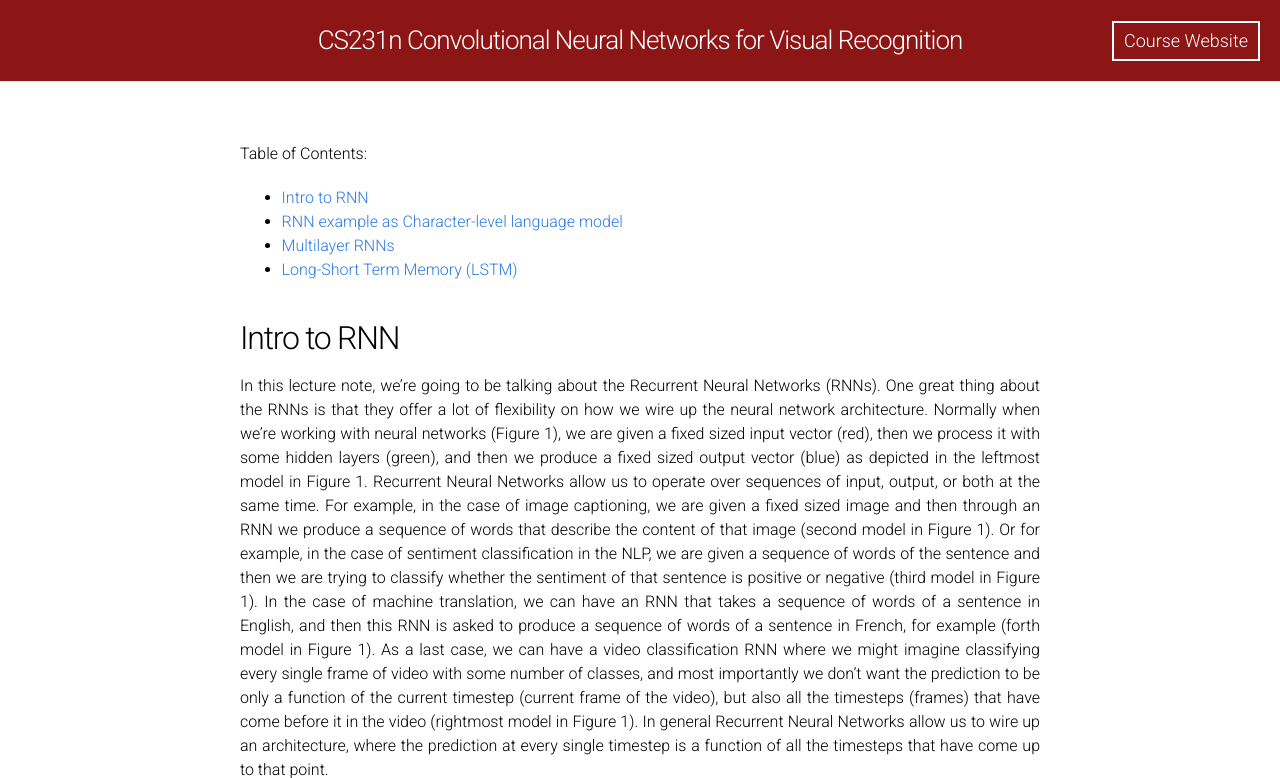
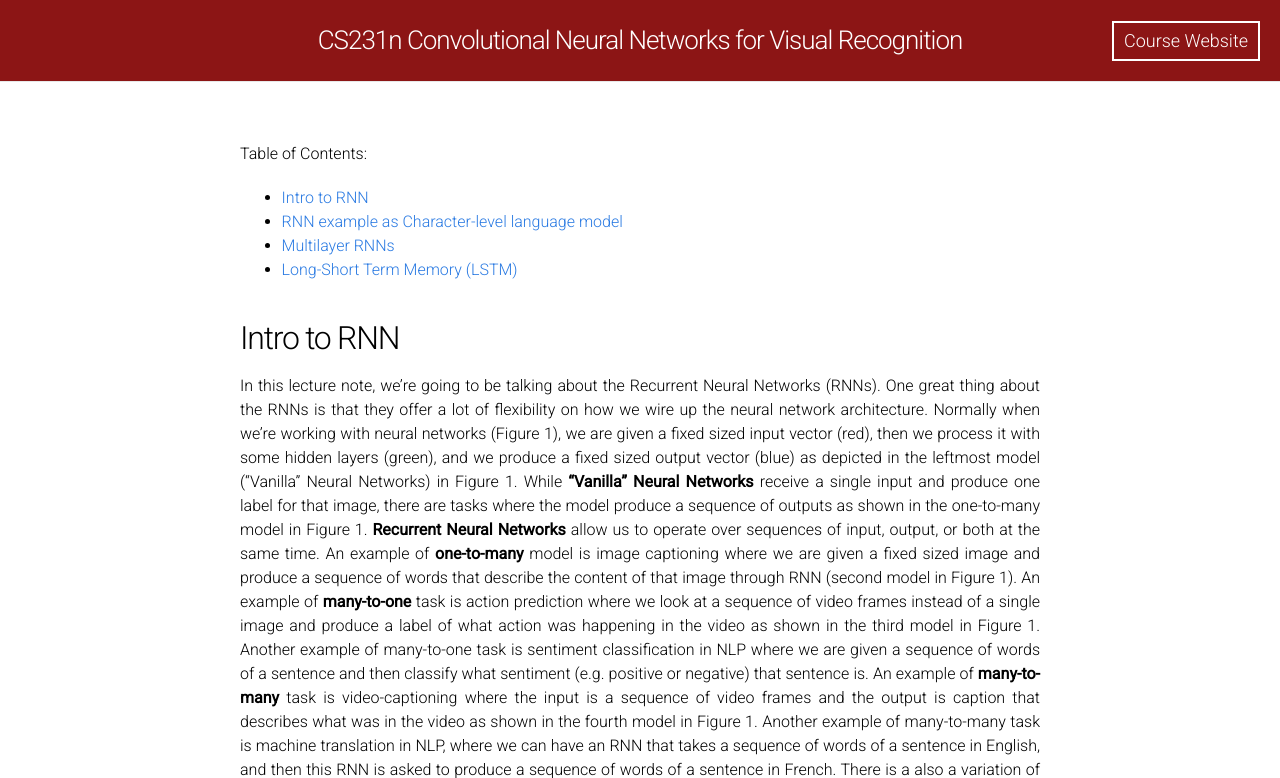
Before and after one commit to cs231n/cs231n.github.io, a Jekyll site: the page built from rnn.md, in a window 1280 px wide and 900 px high, cut to the strip 0-778 px from the top of the window. Built offline with Jekyll 4.4.1, drawn with Linux system fonts in a browser that asks for light colours; formulas are drawn with MathJax 3; some of the changed text lies outside the part shown.

Commit message:
Update rnn.md

```diff
--- a/rnn.md
+++ b/rnn.md
@@ -21,22 +21,25 @@ Table of Contents:
 In this lecture note, we're going to be talking about the Recurrent Neural Networks (RNNs). One
 great thing about the RNNs is that they offer a lot of flexibility on how we wire up the neural
 network architecture. Normally when we're working with neural networks (Figure 1), we are given a fixed sized
-input vector (red), then we process it with some hidden layers (green), and then we produce a
-fixed sized output vector (blue) as depicted in the leftmost model in Figure 1. Recurrent Neural
-Networks allow us to operate over sequences of input, output, or both at the same time. For
-example, in the case of image captioning, we are given a fixed sized image and then through an RNN
-we produce a sequence of words that describe the content of that image (second model in Figure 1).
-Or for example, in the case of sentiment classification in the NLP, we are given a sequence of words
-of the sentence and then we are trying to classify whether the sentiment of that sentence is
-positive or negative (third model in Figure 1). In the case of machine translation, we can have an
+input vector (red), then we process it with some hidden layers (green), and  we produce a
+fixed sized output vector (blue) as depicted in the leftmost model ("Vanilla" Neural Networks) in Figure 1.
+While **"Vanilla" Neural Networks** receive a single input and produce one label for that image, there are tasks where
+the model produce a sequence of outputs as shown in the one-to-many model in Figure 1. **Recurrent Neural Networks** allow
+us to operate over sequences of input, output, or both at the same time. An example of **one-to-many** model is image
+captioning where we are given a fixed sized image and produce a sequence of words that describe the content of that image through RNN (second model in Figure 1).
+An example of **many-to-one** task is action prediction where we look at a sequence of video frames instead of a single image and produce
+a label of what action was happening in the video as shown in the third model in Figure 1. Another example of many-to-one task is
+sentiment classification in NLP where we are given a sequence of words
+of a sentence and then classify what sentiment (e.g. positive or negative) that sentence is.
+An example of **many-to-many** task is video-captioning where the input is a sequence of video frames and the output is caption that describes
+what was in the video as shown in the fourth model in Figure 1. Another example of many-to-many task is machine translation in NLP, where we can have an
 RNN that takes a sequence of words of a sentence in English, and then this RNN is asked to produce
-a sequence of words of a sentence in French, for example (forth model in Figure 1). As a last case,
-we can have a video classification RNN where we might imagine classifying every single frame of
-video with some number of classes, and most importantly we don't want the prediction to be only a
-function of the current timestep (current frame of the video), but also all the timesteps (frames)
-that have come before it in the video (rightmost model in Figure 1). In general Recurrent Neural
-Networks allow us to wire up an architecture, where the prediction at every single timestep is a
-function of all the timesteps that have come up to that point.
+a sequence of words of a sentence in French. There is a also a variation of many-to-many task as shown in the last model in Figure 1,
+where the model generates an output at every timestep. An example of this many-to-many task is video classification on a frame level
+where the model classifies every single frame of video with some number of classes. We should note that we don't want
+this prediction to only be a function of the current timestep (current frame of the video), but also all the timesteps (frames)
+that have come before this video. In general, RNNs allow us to wire up an architecture, where the prediction at every single timestep is a
+function of all the timesteps that have come before.
 
 <div class="fig figcenter fighighlight">
   <img src="/assets/rnn/types.png" width="100%">
```
